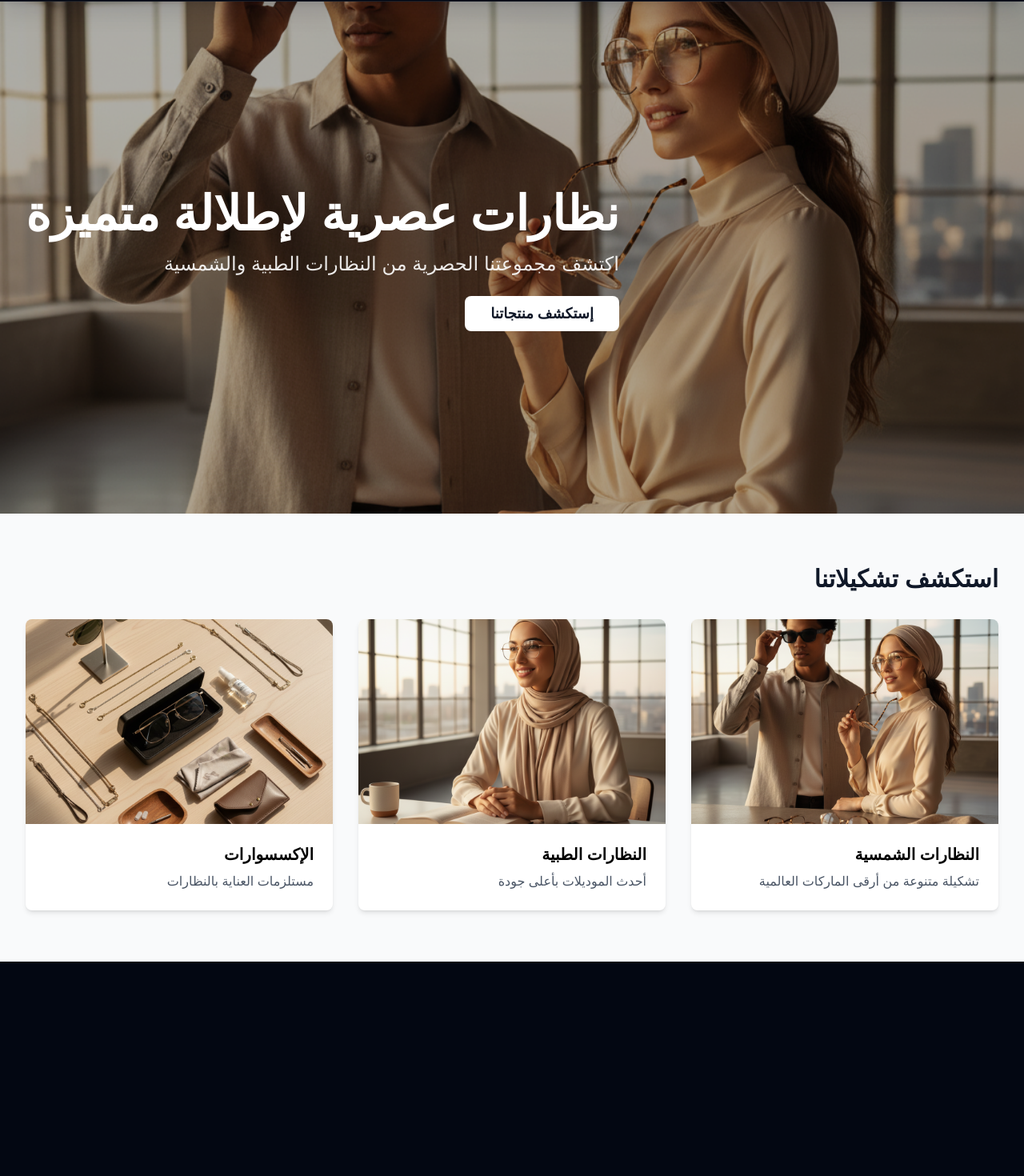
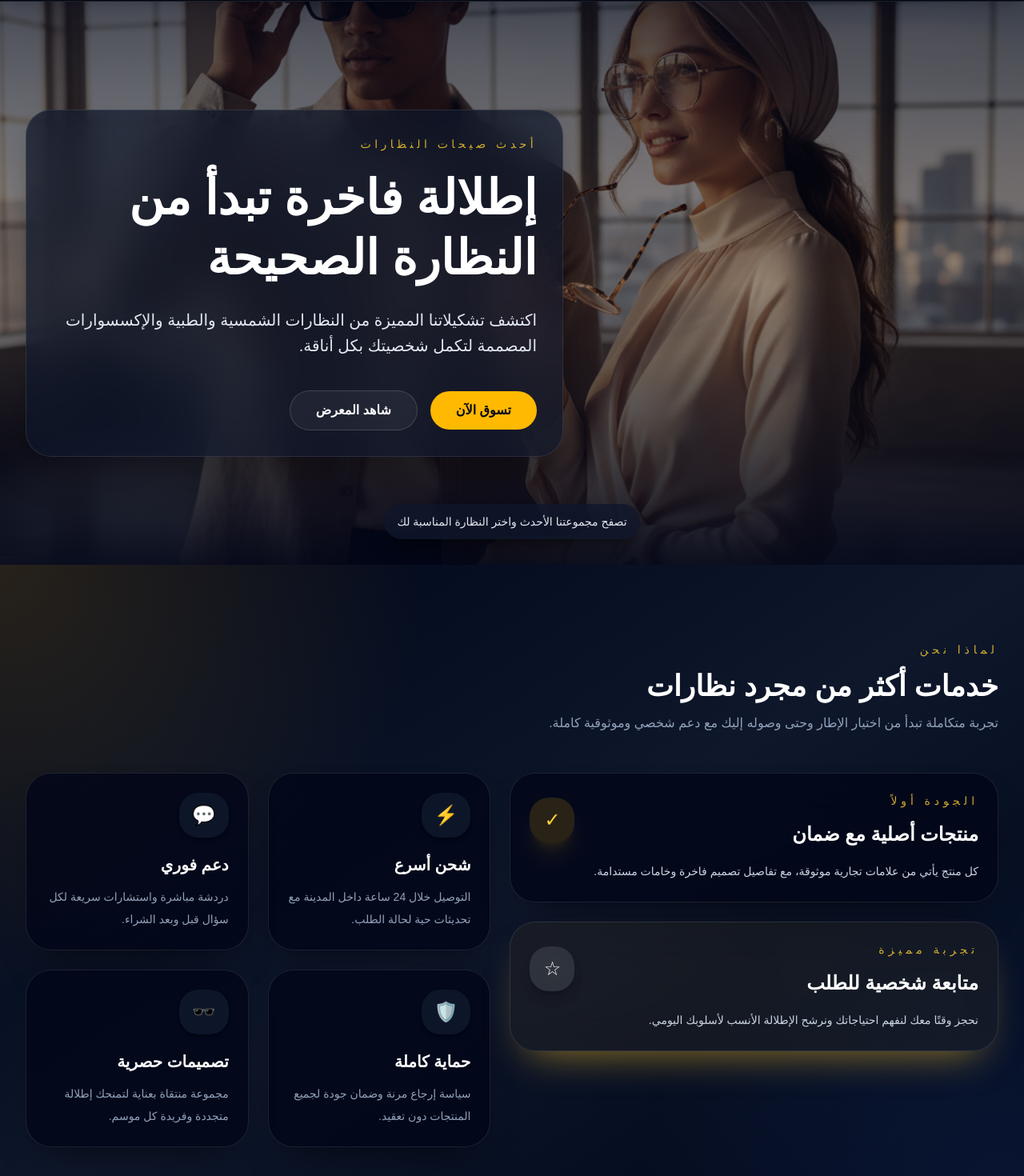
Before and after one commit to ahmedfathy112/Richi-Glasses, a Next.js app: page / in a window 1280 px wide. Shown: the part 95-1565 px from the top of the page at 80% size. Before the commit the page ends 1297 px from the top, so only its background shows below. Built offline with nearby package versions, Linux system fonts and the light colour scheme.

Commit message:
update in home page design

```diff
--- a/src/app/pages/home/HomePage.js
+++ b/src/app/pages/home/HomePage.js
@@ -13,130 +13,264 @@ export default function HomePage() {
     return () => window.removeEventListener("load", onLoad);
   }, []);
   return (
-    <div className="relative h-screen ">
+    <div className="min-h-screen bg-slate-950 text-white">
       {/* Hero Section */}
-      <div className="relative h-[80vh] w-full " dir="rtl">
-        {/* Hero Image */}
+      <section className="relative overflow-hidden bg-slate-950" dir="rtl">
+        <div className="relative h-[88vh] min-h-[620px] w-full">
           <Image
             src="/heroSec.png"
             alt="Stylish couple trying on modern eyewear in a luxurious setting"
             fill
             priority
-          className="object-cover w-full h-full"
+            className="object-cover"
           />
-
-        {/* Overlay */}
-        <div className="absolute inset-0 bg-black/30" />
-
-        {/* Hero Content */}
-        <div className="absolute inset-0 flex flex-col justify-center items-end px-4 sm:px-6 lg:px-8 max-w-7xl mx-auto">
-          <div className="text-right">
-            <h1
-              className="text-4xl sm:text-5xl lg:text-6xl font-bold text-white mb-4"
-              data-aos="fade-down"
+          <div className="absolute inset-0 bg-gradient-to-b from-slate-950/70 via-slate-950/40 to-slate-950/95" />
+          <div className="absolute inset-0 mx-auto flex max-w-7xl items-center justify-end px-4 py-12 sm:px-6 lg:px-8">
+            <div
+              className="w-full max-w-2xl rounded-[32px] border border-white/10 bg-slate-900/70 p-8 shadow-2xl shadow-black/40 backdrop-blur-xl"
+              data-aos="fade-left"
             >
-              نظارات عصرية لإطلالة متميزة
+              <p className="text-sm uppercase tracking-[0.32em] text-amber-300/80 mb-5">
+                أحدث صيحات النظارات
+              </p>
+              <h1 className="text-4xl font-extrabold leading-tight text-white sm:text-5xl lg:text-6xl">
+                إطلالة فاخرة تبدأ من النظارة الصحيحة
               </h1>
-            <p
-              className="text-lg sm:text-xl lg:text-2xl text-white/90 mb-8"
-              data-aos="fade-up"
-              data-aos-delay="200"
-            >
-              اكتشف مجموعتنا الحصرية من النظارات الطبية والشمسية
+              <p className="mt-6 text-lg leading-8 text-slate-200 sm:text-xl">
+                اكتشف تشكيلاتنا المميزة من النظارات الشمسية والطبية والإكسسوارات
+                المصممة لتكمل شخصيتك بكل أناقة.
               </p>
+              <div className="mt-10 flex flex-col gap-4 sm:flex-row sm:items-center">
                 <Link
                   href="/pages/products?category=all"
-              className="bg-white text-gray-900 px-8 py-3 rounded-lg text-lg font-semibold hover:bg-gray-100 cursor-pointer transition duration-300"
-              data-aos="fade-up"
-              data-aos-delay="400"
+                  className="inline-flex items-center justify-center rounded-full bg-amber-400 px-8 py-3 text-base font-semibold text-slate-950 transition duration-300 hover:bg-amber-300"
                 >
-              إستكشف منتجاتنا
+                  تسوق الآن
+                </Link>
+                <Link
+                  href="/gallery"
+                  className="inline-flex items-center justify-center rounded-full border border-white/15 bg-white/5 px-8 py-3 text-base font-semibold text-white transition duration-300 hover:border-amber-400/50 hover:bg-white/10"
+                >
+                  شاهد المعرض
                 </Link>
               </div>
             </div>
           </div>
+        </div>
+
+        <div className="absolute inset-x-0 bottom-0 flex justify-center pb-8">
+          <div className="rounded-full bg-slate-900/80 px-4 py-3 text-sm text-slate-200 shadow-xl shadow-black/30">
+            تصفح مجموعتنا الأحدث واختر النظارة المناسبة لك
+          </div>
+        </div>
+      </section>
+
+      {/* Benefits Section */}
+      <section className="relative overflow-hidden py-20 sm:py-24 bg-gradient-to-br from-slate-950 via-slate-900 to-slate-950">
+        <div className="absolute inset-0 bg-[radial-gradient(circle_at_top_left,_rgba(251,191,36,0.15),_transparent_35%),radial-gradient(circle_at_bottom_right,_rgba(59,130,246,0.12),_transparent_32%)]" />
+        <div className="relative max-w-7xl mx-auto px-4 sm:px-6 lg:px-8">
+          <div className="mb-12 text-right">
+            <p className="text-sm uppercase tracking-[0.35em] text-amber-300/80">
+              لماذا نحن
+            </p>
+            <h2 className="mt-4 text-3xl font-bold text-white sm:text-4xl">
+              خدمات أكثر من مجرد نظارات
+            </h2>
+            <p className="mt-3 max-w-2xl text-sm leading-7 text-slate-400 sm:text-base">
+              تجربة متكاملة تبدأ من اختيار الإطار وحتى وصوله إليك مع دعم شخصي
+              وموثوقية كاملة.
+            </p>
+          </div>
+
+          <div className="grid gap-6 lg:grid-cols-[1fr_1.15fr] xl:grid-cols-[1.05fr_1fr]">
+            <div className="space-y-6">
+              <div className="rounded-[32px] border border-white/10 bg-slate-950/80 p-6 shadow-[0_25px_50px_-25px_rgba(0,0,0,0.65)] backdrop-blur-xl">
+                <div className="flex items-center justify-between gap-4">
+                  <div>
+                    <p className="text-sm uppercase tracking-[0.35em] text-amber-300/80">
+                      الجودة أولاً
+                    </p>
+                    <h3 className="mt-4 text-2xl font-semibold text-white">
+                      منتجات أصلية مع ضمان
+                    </h3>
+                  </div>
+                  <div className="flex h-14 w-14 items-center justify-center rounded-3xl bg-amber-400/15 text-amber-300 shadow-xl shadow-amber-400/10">
+                    <span className="text-2xl">✓</span>
+                  </div>
+                </div>
+                <p className="mt-4 text-sm leading-7 text-slate-300">
+                  كل منتج يأتي من علامات تجارية موثوقة، مع تفاصيل تصميم فاخرة
+                  وخامات مستدامة.
+                </p>
+              </div>
+
+              <div className="rounded-[32px] border border-white/10 bg-amber-400/5 p-6 shadow-[0_25px_50px_-25px_rgba(251,191,36,0.6)] backdrop-blur-xl">
+                <div className="flex items-center justify-between gap-4">
+                  <div>
+                    <p className="text-sm uppercase tracking-[0.35em] text-amber-300/80">
+                      تجربة مميزة
+                    </p>
+                    <h3 className="mt-4 text-2xl font-semibold text-white">
+                      متابعة شخصية للطلب
+                    </h3>
+                  </div>
+                  <div className="flex h-14 w-14 items-center justify-center rounded-3xl bg-white/10 text-white shadow-lg shadow-black/20">
+                    <span className="text-2xl">☆</span>
+                  </div>
+                </div>
+                <p className="mt-4 text-sm leading-7 text-slate-300">
+                  نحجز وقتًا معك لنفهم احتياجاتك ونرشح الإطلالة الأنسب لأسلوبك
+                  اليومي.
+                </p>
+              </div>
+            </div>
+
+            <div className="grid gap-6 sm:grid-cols-2">
+              <div className="group rounded-[32px] border border-white/10 bg-slate-950/80 p-6 shadow-[0_25px_50px_-25px_rgba(0,0,0,0.65)] transition hover:-translate-y-1 hover:border-amber-400/20 hover:bg-slate-900/90">
+                <div className="inline-flex items-center rounded-3xl bg-slate-900/90 px-4 py-3 text-amber-300 shadow-md shadow-black/20">
+                  <span className="text-2xl">⚡</span>
+                </div>
+                <h3 className="mt-5 text-xl font-semibold text-white">
+                  شحن أسرع
+                </h3>
+                <p className="mt-3 text-sm leading-7 text-slate-400">
+                  التوصيل خلال 24 ساعة داخل المدينة مع تحديثات حية لحالة الطلب.
+                </p>
+              </div>
+
+              <div className="group rounded-[32px] border border-white/10 bg-slate-950/80 p-6 shadow-[0_25px_50px_-25px_rgba(0,0,0,0.65)] transition hover:-translate-y-1 hover:border-amber-400/20 hover:bg-slate-900/90">
+                <div className="inline-flex items-center rounded-3xl bg-slate-900/90 px-4 py-3 text-amber-300 shadow-md shadow-black/20">
+                  <span className="text-2xl">💬</span>
+                </div>
+                <h3 className="mt-5 text-xl font-semibold text-white">
+                  دعم فوري
+                </h3>
+                <p className="mt-3 text-sm leading-7 text-slate-400">
+                  دردشة مباشرة واستشارات سريعة لكل سؤال قبل وبعد الشراء.
+                </p>
+              </div>
+
+              <div className="group rounded-[32px] border border-white/10 bg-slate-950/80 p-6 shadow-[0_25px_50px_-25px_rgba(0,0,0,0.65)] transition hover:-translate-y-1 hover:border-amber-400/20 hover:bg-slate-900/90">
+                <div className="inline-flex items-center rounded-3xl bg-slate-900/90 px-4 py-3 text-amber-300 shadow-md shadow-black/20">
+                  <span className="text-2xl">🛡️</span>
+                </div>
+                <h3 className="mt-5 text-xl font-semibold text-white">
+                  حماية كاملة
+                </h3>
+                <p className="mt-3 text-sm leading-7 text-slate-400">
+                  سياسة إرجاع مرنة وضمان جودة لجميع المنتجات دون تعقيد.
+                </p>
+              </div>
+
+              <div className="group rounded-[32px] border border-white/10 bg-slate-950/80 p-6 shadow-[0_25px_50px_-25px_rgba(0,0,0,0.65)] transition hover:-translate-y-1 hover:border-amber-400/20 hover:bg-slate-900/90">
+                <div className="inline-flex items-center rounded-3xl bg-slate-900/90 px-4 py-3 text-amber-300 shadow-md shadow-black/20">
+                  <span className="text-2xl">🕶️</span>
+                </div>
+                <h3 className="mt-5 text-xl font-semibold text-white">
+                  تصميمات حصرية
+                </h3>
+                <p className="mt-3 text-sm leading-7 text-slate-400">
+                  مجموعة منتقاة بعناية لتمنحك إطلالة متجددة وفريدة كل موسم.
+                </p>
+              </div>
+            </div>
+          </div>
+        </div>
+      </section>
 
       {/* Featured Categories Section */}
-      <div className="py-16 bg-gray-50">
+      <section className="py-16 sm:py-20 bg-slate-950">
         <div className="max-w-7xl mx-auto px-4 sm:px-6 lg:px-8">
-          <h2
-            className="text-3xl font-bold text-gray-900 text-right mb-8"
-            data-aos="fade-down"
-          >
-            استكشف تشكيلاتنا
+          <div className="flex flex-col gap-4 md:flex-row md:items-end md:justify-between">
+            <div>
+              <p className="text-sm uppercase tracking-[0.3em] text-amber-300/80">
+                تشكيلاتنا
+              </p>
+              <h2 className="mt-3 text-3xl font-bold text-white sm:text-4xl">
+                استعرض الفئات المفضلة
               </h2>
-          <div className="grid grid-cols-1 md:grid-cols-2 lg:grid-cols-3 gap-8">
-            {/* Category Cards */}
+            </div>
+            <p className="max-w-2xl text-sm leading-7 text-slate-400">
+              اختر بين النظارات الشمسية والطبية والإكسسوارات المميزة مع تصميمات
+              تجمع بين الراحة والأناقة.
+            </p>
+          </div>
+
+          <div className="mt-10 grid gap-6 md:grid-cols-2 xl:grid-cols-3">
             <Link
               href="/pages/products?category=نظارات شمسية"
-              className="categoryCard bg-white rounded-lg shadow-md overflow-hidden hover:shadow-lg transition-shadow duration-300"
+              className="group overflow-hidden rounded-[32px] border border-white/10 bg-slate-900/80 shadow-2xl shadow-black/20 transition hover:-translate-y-1 hover:border-amber-400/20"
               data-aos="fade-up"
               data-aos-delay="100"
             >
-              <div className="relative h-64">
+              <div className="relative h-72 overflow-hidden bg-slate-950">
                 <Image
                   src="/heroSec.png"
                   alt="النظارات الشمسية"
                   fill
-                  className="object-cover"
+                  className="object-cover transition duration-500 group-hover:scale-105"
                 />
               </div>
               <div className="p-6 text-right">
-                <h3 className="text-xl font-semibold mb-2 text-black">
+                <h3 className="text-2xl font-semibold text-white">
                   النظارات الشمسية
                 </h3>
-                <p className="text-gray-600">
-                  تشكيلة متنوعة من أرقى الماركات العالمية
+                <p className="mt-3 text-sm leading-7 text-slate-400">
+                  حماية أنيقة بأحدث الإطلالات لكل موسم.
                 </p>
               </div>
             </Link>
 
             <Link
               href="/pages/products?category=نظارات طبية"
-              className="categoryCard bg-white rounded-lg shadow-md overflow-hidden hover:shadow-lg transition-shadow duration-300"
+              className="group overflow-hidden rounded-[32px] border border-white/10 bg-slate-900/80 shadow-2xl shadow-black/20 transition hover:-translate-y-1 hover:border-amber-400/20"
               data-aos="fade-up"
               data-aos-delay="200"
             >
-              <div className="relative h-64">
+              <div className="relative h-72 overflow-hidden bg-slate-950">
                 <Image
                   src="/medical.png"
                   alt="النظارات الطبية"
                   fill
-                  className="object-cover"
+                  className="object-cover transition duration-500 group-hover:scale-105"
                 />
               </div>
               <div className="p-6 text-right">
-                <h3 className="text-xl font-semibold mb-2 text-black">
+                <h3 className="text-2xl font-semibold text-white">
                   النظارات الطبية
                 </h3>
-                <p className="text-gray-600">أحدث الموديلات بأعلى جودة</p>
+                <p className="mt-3 text-sm leading-7 text-slate-400">
+                  موديلات عصرية مع راحة بصرية فائقة ودقة في التصميم.
+                </p>
               </div>
             </Link>
 
             <Link
               href="/pages/products?category=إكسسوارات"
-              className="categoryCard bg-white rounded-lg shadow-md overflow-hidden hover:shadow-lg transition-shadow duration-300"
+              className="group overflow-hidden rounded-[32px] border border-white/10 bg-slate-900/80 shadow-2xl shadow-black/20 transition hover:-translate-y-1 hover:border-amber-400/20"
               data-aos="fade-up"
               data-aos-delay="300"
             >
-              <div className="relative h-64">
+              <div className="relative h-72 overflow-hidden bg-slate-950">
                 <Image
                   src="/accesorise.png"
                   alt="الإكسسوارات"
                   fill
-                  className="object-cover"
+                  className="object-cover transition duration-500 group-hover:scale-105"
                 />
               </div>
               <div className="p-6 text-right">
-                <h3 className="text-xl font-semibold mb-2 text-black">
+                <h3 className="text-2xl font-semibold text-white">
                   الإكسسوارات
                 </h3>
-                <p className="text-gray-600">مستلزمات العناية بالنظارات</p>
+                <p className="mt-3 text-sm leading-7 text-slate-400">
+                  كل ما تحتاجه للعناية بنظارتك وإكمال إطلالتك بأناقة.
+                </p>
               </div>
             </Link>
           </div>
         </div>
-      </div>
+      </section>
     </div>
   );
 }
```
Lines whose indentation alone changed are shown as unchanged.
